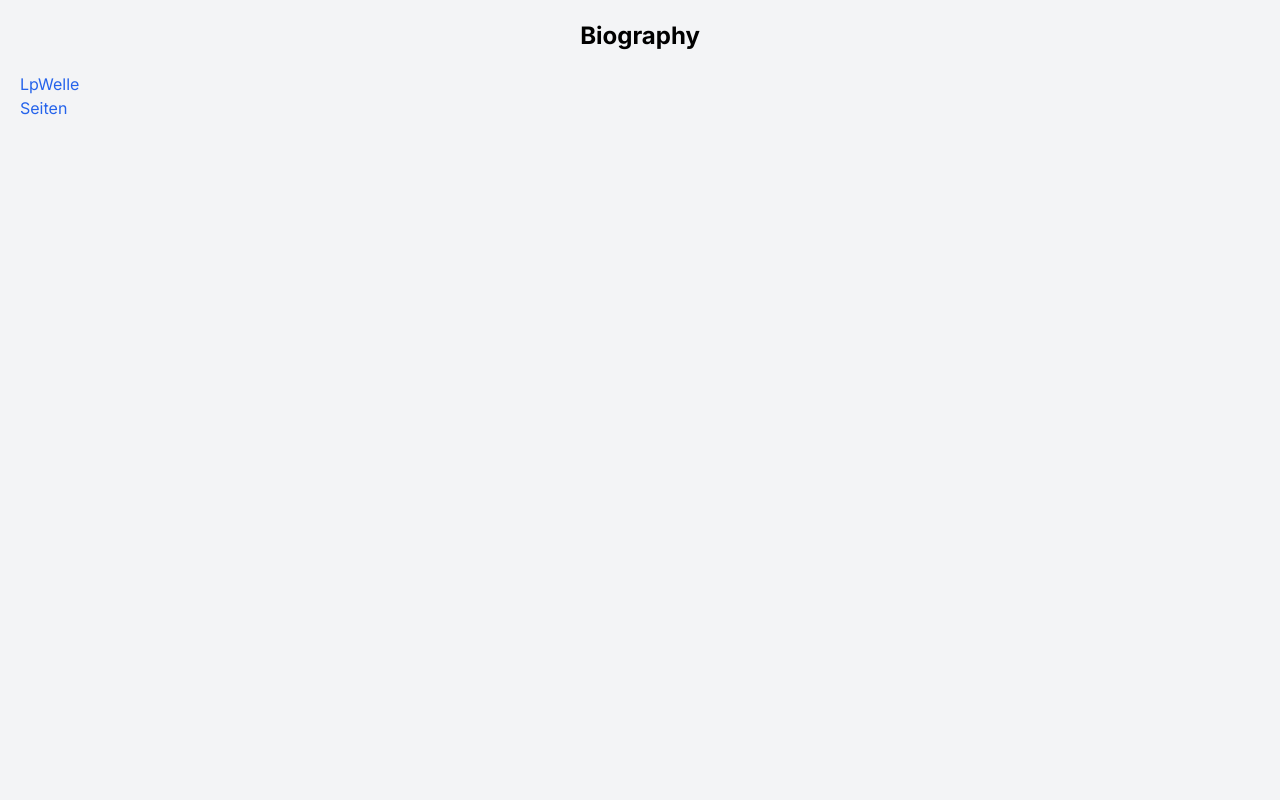
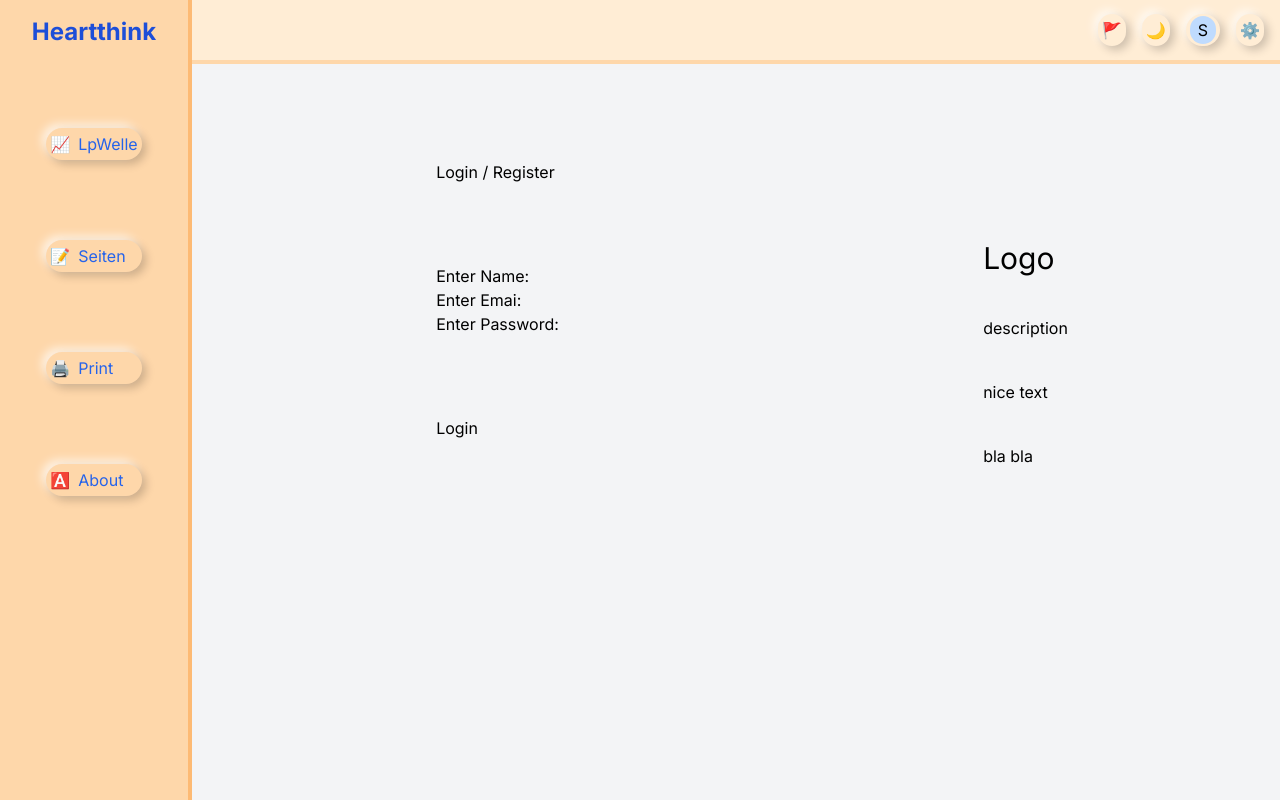
Before and after one commit to malforsaja-dev/Heart-Biography, a Next.js app: page / in a window 1280 px wide. Built offline with nearby package versions, Linux system fonts and the light colour scheme.

Commit message:
added navbar
fixed layout

made some styling

added 3d button effect

created new pages

adjusted the over experience

```diff
--- a/app/LpWelle/page.tsx
+++ b/app/LpWelle/page.tsx
@@ -3,7 +3,7 @@ const LpWelle = () => {
   return (
     <div className="relative w-full h-screen">
 
-      <div className="absolute inset-0 flex flex-col">
+      <div className="absolute inset-0 flex flex-col pt-16">
         <div className="flex-grow bg-yellow-200"></div>
         <div className="flex-grow bg-pink-200"></div>
         <div className="flex-grow bg-green-200"></div>
@@ -11,7 +11,7 @@ const LpWelle = () => {
       </div>
 
       <svg
-        className="absolute inset-0 w-full h-full"
+        className="absolute inset-0 w-full h-full pl-16 pt-16"
         version="1.0"
         xmlns="http://www.w3.org/2000/svg"
         viewBox="0 0 3000 1325"
--- a/app/Seiten/page.tsx
+++ b/app/Seiten/page.tsx
@@ -3,8 +3,7 @@ import WorkBench from '../components/WorkBench'
 
 const Seiten = () => {
   return (
-    <div className='bg-gray-200'>
-      <div>Seiten</div>
+    <div className='bg-gray-100 pt-20'>
       <WorkBench />
     </div>
   )
--- /dev/null
+++ b/app/about/page.tsx
@@ -0,0 +1,11 @@
+import React from 'react'
+
+const About = () => {
+  return (
+    <div className='bg-gray-100 h-screen w-screen'>
+      <p className='ml-56 pt-20'>About Page</p>
+    </div>
+  )
+}
+
+export default About
--- a/app/components/A4Template.tsx
+++ b/app/components/A4Template.tsx
@@ -1,7 +1,7 @@
 const A4Template = ({ children }: { children: React.ReactNode }) => {
   return (
     <div className="w-[210mm] h-[297mm] border border-gray-300 mx-auto mt-10 bg-white relative overflow-hidden">
-      <div className="absolute top-0 left-0 w-full text-center bg-gray-300 z-50 py-4 mt-4">
+      <div className="absolute top-0 left-0 w-full text-center bg-gray-300 z-10 py-4 mt-4">
         <div className="flex justify-between mx-4">
           <p>1. Jahrsiebt</p>
         <h2 className="text-xl font-bold text-gray-700">Urheber Schutz </h2>
--- /dev/null
+++ b/app/components/Auth.tsx
@@ -0,0 +1,22 @@
+const Auth = () => {
+  return (
+    <div className='bg-gray-100 flex justify-around'>
+      <div className=" ml-56 pt-20">
+        <p className='my-20'>Login / Register </p>
+        <p>Enter Name:</p>
+        <p>Enter Emai:</p>
+        <p>Enter Password:</p>
+        <button className="mt-20">Login</button>
+      </div>
+      <div className="pt-60">
+        <p className="text-3xl">Logo</p>
+        <p className="mt-10">description</p>
+        <p className="mt-10">nice text</p>
+        <p className="mt-10">bla bla</p>
+      </div>
+    </div>
+
+  )
+}
+
+export default Auth
--- /dev/null
+++ b/app/components/Navbar.tsx
@@ -0,0 +1,95 @@
+
+"use client"
+
+import React, { useState } from 'react';
+import Link from 'next/link';
+
+const Navbar: React.FC = () => {
+  const [isHovered, setIsHovered] = useState(false);
+  const [isDarkMode, setIsDarkMode] = useState(true);
+  const [isDropdownOpen, setIsDropdownOpen] = useState(false);
+
+  const handleMouseEnter = () => {
+    setIsHovered(true);
+  };
+
+  const handleMouseLeave = () => {
+    setTimeout(() => {
+      setIsHovered(false);
+    }, 100);
+  };
+
+  const toggleDarkMode = () => {
+    setIsDarkMode(!isDarkMode);
+  };
+
+  const toggleDropdown = () => {
+    setIsDropdownOpen(!isDropdownOpen);
+  };
+
+  return (
+    <div>
+      <div
+        className={`fixed top-0 left-0 z-40 flex flex-col items-center border-r-4 border-orange-300 bg-orange-200 text-black h-screen transition-all duration-300 ease-in-out ${
+          isHovered ? 'w-48' : 'w-20 md:w-20'
+        }`}
+        onMouseEnter={handleMouseEnter}
+        onMouseLeave={handleMouseLeave}
+      >
+        <div className="text-lg md:text-2xl font-bold mt-4">
+          {isHovered && <span className='mt-16 text-blue-700'>
+            <Link href="/"> Heartthink</Link></span>}
+          {!isHovered && <span>❤️</span>}
+        </div>
+
+        <nav className="flex flex-col mt-20 space-y-20">
+          <Link className="text-blue-600 hover:text-blue-400 flex items-center button-3d" href="/lpwelle">
+            <span>📈</span>
+            {isHovered && <span className="ml-2">LpWelle</span>}
+          </Link>
+          <Link className="text-blue-600 hover:text-blue-400 flex items-center button-3d" href="/seiten">
+            <span>📝</span>
+            {isHovered && <span className="ml-2">Seiten</span>}
+          </Link>
+          <Link className="text-blue-600 hover:text-blue-400 flex items-center button-3d" href="/print">
+            <span>🖨️</span>
+            {isHovered && <span className="ml-2">Print</span>}
+          </Link>
+          <Link className="text-blue-600 hover:text-blue-400 flex items-center button-3d" href="/about">
+            <span>🅰️</span>
+            {isHovered && <span className="ml-2">About</span>}
+          </Link>
+        </nav>
+      </div>
+
+
+      <div className="fixed top-0 right-0 z-30 flex justify-end items-center w-full border-b-4 border-orange-200 bg-orange-100 text-black h-16 px-4 space-x-4">
+        <div className="relative">
+          <button onClick={toggleDropdown} className="hover:text-blue-400 flex items-center button-3d">
+            <span>🚩</span>
+            {isDropdownOpen && (
+              <div className="absolute top-10 right-0 bg-white text-black rounded shadow-md py-2">
+                <a href="#" className="block px-4 py-2 hover:bg-gray-200">Eng</a>
+                <a href="#" className="block px-4 py-2 hover:bg-gray-200">De</a>
+              </div>
+            )}
+          </button>
+        </div>
+
+        <button onClick={toggleDarkMode} className="hover:text-blue-400 button-3d">
+          <span>{isDarkMode ? '🌙' : '☀️'}</span>
+        </button>
+
+        <button className="hover:text-blue-400 button-3d">
+          <span className='bg-blue-200 rounded-full px-2 py-1'>S</span>
+        </button>
+
+        <button className="hover:text-blue-400 button-3d">
+          <span>⚙️</span>
+        </button>
+      </div>
+    </div>
+  );
+};
+
+export default Navbar;
--- a/app/globals.css
+++ b/app/globals.css
@@ -1,3 +1,13 @@
 @tailwind base;
 @tailwind components;
 @tailwind utilities;
+
+@layer components {
+  .button-3d {
+    @apply shadow-3d transition-transform ease-in-out duration-200 p-1 rounded-full;
+  }
+
+  .button-3d:active {
+    @apply shadow-3d-pressed transform translate-y-1;
+  }
+}
--- a/app/layout.tsx
+++ b/app/layout.tsx
@@ -1,6 +1,7 @@
 import type { Metadata } from "next";
 import { Inter } from "next/font/google";
 import "./globals.css";
+import Navbar from "./components/Navbar";
 
 const inter = Inter({ subsets: ["latin"] });
 
@@ -16,7 +17,10 @@ export default function RootLayout({
 }>) {
   return (
     <html lang="en">
-      <body className={inter.className}>{children}</body>
+      <body className={inter.className}>
+        <Navbar />
+        {children}
+      </body>
     </html>
   );
 }
--- a/app/page.tsx
+++ b/app/page.tsx
@@ -1,11 +1,10 @@
-import Link from "next/link";
+import Auth from "./components/Auth";
+import Navbar from "./components/Navbar";
 
 export default function Home() {
   return (
-    <main className="flex flex-col min-h-screen bg-gray-100 p-5">
-      <h1 className="text-center text-2xl font-bold mb-5">Biography</h1>
-      <Link className="text-blue-600" href="/LpWelle">LpWelle</Link>
-      <Link className="text-blue-600" href="/Seiten">Seiten</Link>
+    <main className="flex flex-col min-h-screen bg-gray-100">
+      <Auth />
     </main>
   );
 }
--- /dev/null
+++ b/app/print/page.tsx
@@ -0,0 +1,11 @@
+import React from 'react'
+
+const Print = () => {
+  return (
+    <div className='bg-gray-100 h-screen w-screen'>
+      <p className='ml-56 pt-20'>Print Page</p>
+    </div>
+  )
+}
+
+export default Print
--- a/tailwind.config.ts
+++ b/tailwind.config.ts
@@ -13,6 +13,10 @@ const config: Config = {
         "gradient-conic":
           "conic-gradient(from 180deg at 50% 50%, var(--tw-gradient-stops))",
       },
+      boxShadow: {
+        '3d': '4px 4px 10px rgba(0, 0, 0, 0.2), -4px -4px 10px rgba(255, 255, 255, 0.7)',
+        '3d-pressed': 'inset 4px 4px 10px rgba(0, 0, 0, 0.2), inset -4px -4px 10px rgba(255, 255, 255, 0.7)',
+      },
     },
   },
   plugins: [],
```
